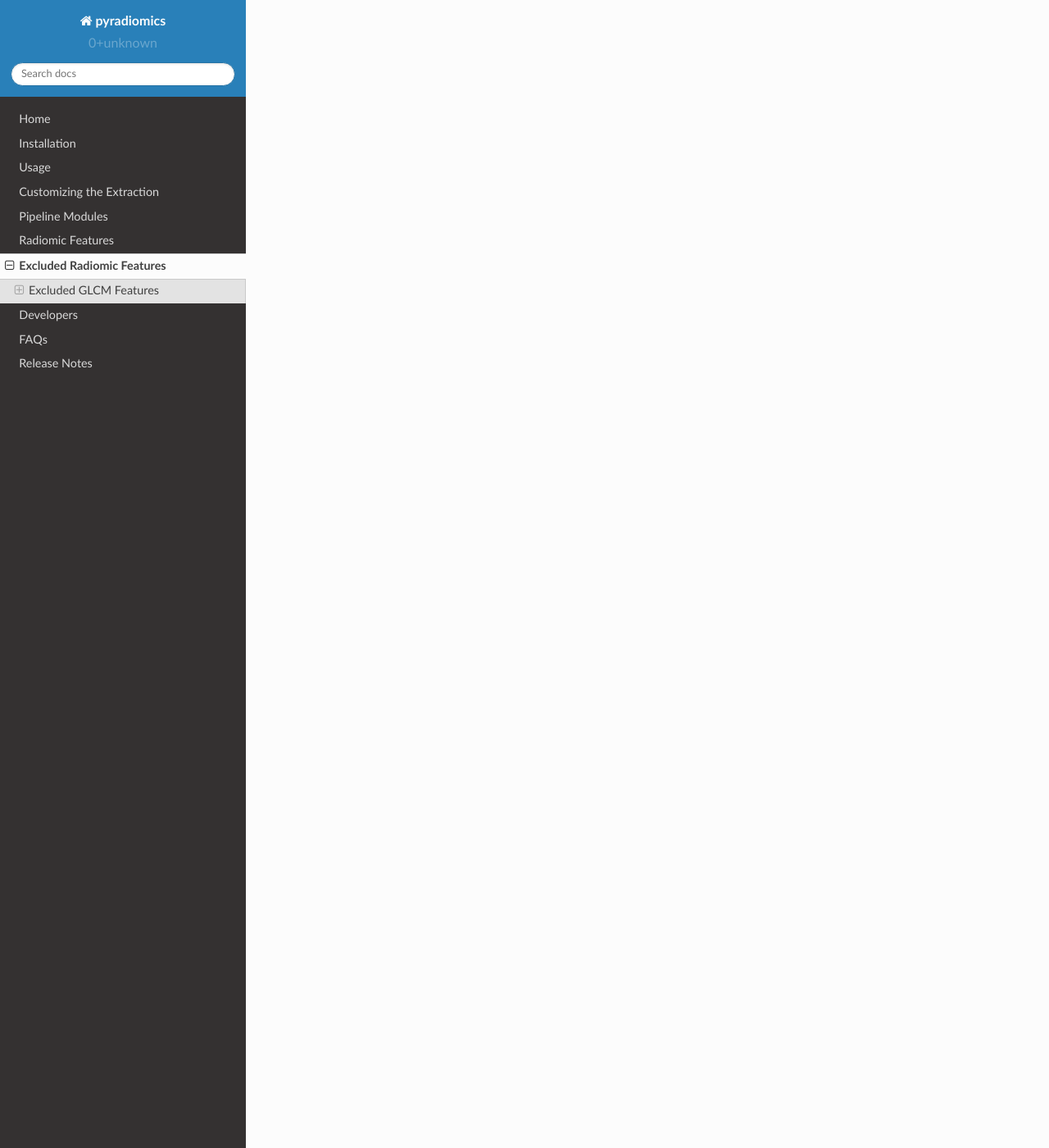
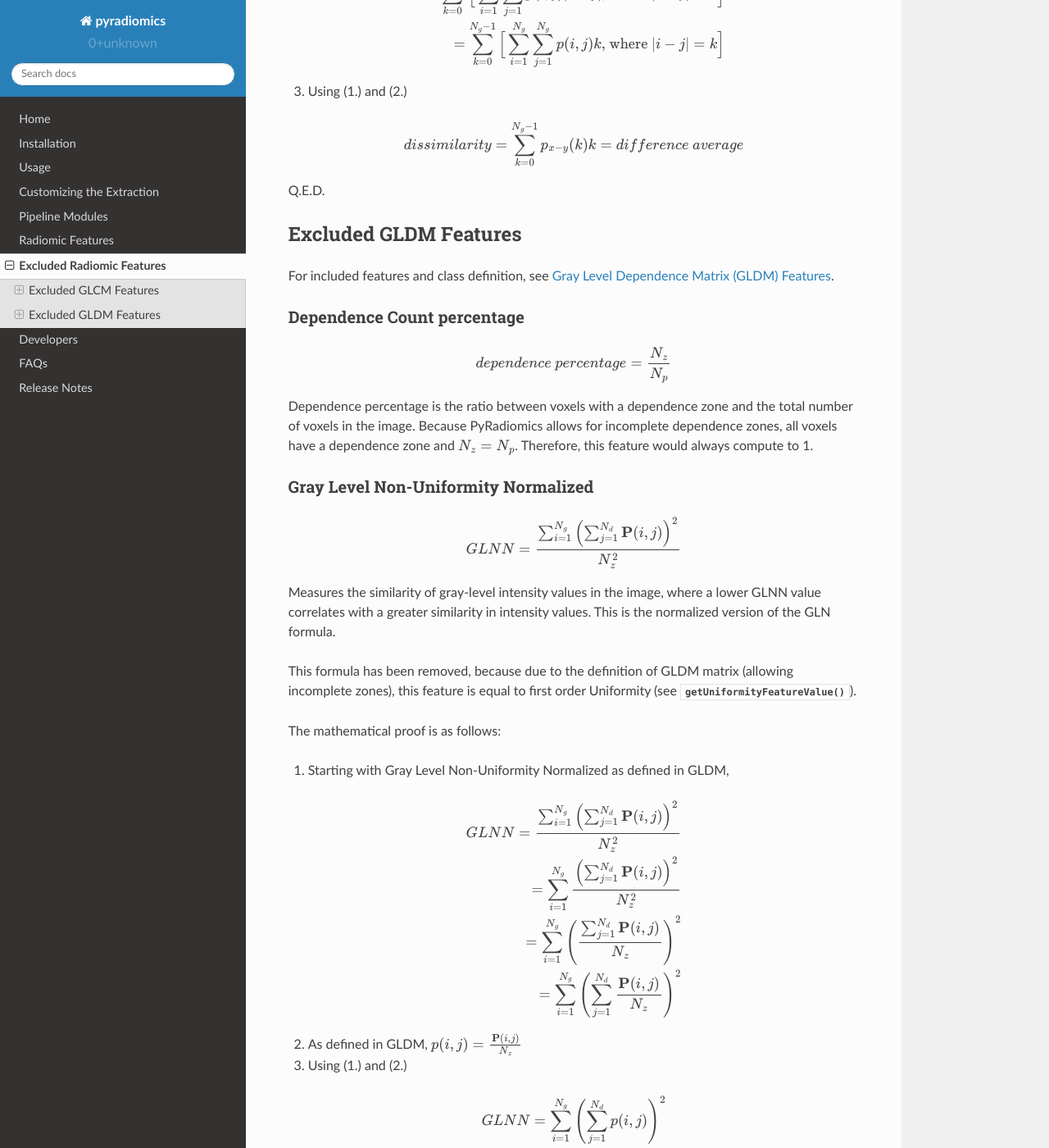
Before and after one commit to AIM-Harvard/pyradiomics, a Sphinx documentation site: the page built from docs/removedfeatures.rst, in a window 1280 px wide and 1400 px high, scrolled down 2427 px. Shown: the whole window at 82% size. Built offline with Sphinx 7.4.7 and the Read the Docs theme 2.0.0, drawn with Linux system fonts in a browser that asks for light colours; some of the changed text lies outside the part shown.

Commit message:
Remove duplicate features
In addition to the equality between the formulas for Sum Variance and Cluster Tendency (#300), the following features also have identical formulas:

GLDM - Gray Level Non-Uniformity Normalized = First Order - Uniformity
GLCM - Dissimilarity = GLCM - Difference average
GLCM - Homogeneity1 = GLCM - ID (Exactly identical formula, only difference in name)
GLCM - Homogeneity2 = GLCM - IDM (Exactly identical formula, only difference in name)

Remove these features from the feature classes and update the documentation accordingly.
Remove features from example parameter files where applicable.
Add mathematical proof for these equalities to the documentation.

Simplify formulas in documentation for GLSZM, GLRLM and GLDM (use a predifined variable Nz for the sum of the matrix).

```diff
--- a/docs/features.rst
+++ b/docs/features.rst
@@ -9,11 +9,11 @@
 
 * :ref:`radiomics-firstorder-label` (19 features)
 * :ref:`radiomics-shape-label` (16 features)
-* :ref:`radiomics-glcm-label` (26 features)
+* :ref:`radiomics-glcm-label` (23 features)
 * :ref:`radiomics-glszm-label` (16 features)
 * :ref:`radiomics-glrlm-label` (16 features)
 * :ref:`radiomics-ngtdm-label` (5 features)
-* :ref:`radiomics-gldm-label` (15 features)
+* :ref:`radiomics-gldm-label` (14 features)
 
 All feature classes, with the exception of shape can be calculated on either the original image and/or a derived image,
 obtained by applying one of several filters. The shape descriptors are independent of gray value, and are extracted from
--- a/docs/removedfeatures.rst
+++ b/docs/removedfeatures.rst
@@ -80,9 +80,127 @@
 (7) Combining (3.) and (6.) yields the following formula:
 
 .. math::
-
     \text{Cluster Tendency} =
     \displaystyle\sum^{2N_g}_{k=2}{\Big[\big(k-SA\big)^2p_{x+y}(k)\Big]} =
     \textit{ sum variance}
 
 Q.E.D
+
+Dissimilarity
+#############
+
+.. math::
+    \textit{dissimilarity} = \displaystyle\sum^{N_g}_{i=1}\displaystyle\sum^{N_g}_{j=1}{p(i,j)|i-j|}
+
+Dissimilarity is a measure of local intensity variation defined as the mean absolute difference between the
+neighbouring pairs. A larger value correlates with a greater disparity in intensity values
+among neighboring voxels.
+
+This feature has been removed, as it is mathematically identical to Difference Average (see
+:py:func:`~radiomics.glcm.RadiomicsGLCM.getDifferenceAverageFeatureValue()`).
+
+The mathematical proof is as follows:
+
+(1) As defined in GLCM, :math:`p_{x-y}(k) = \sum^{N_g}_{i=1}\sum^{N_g}_{j=1}{p(i,j)},\text{ where }|i-j|=k`
+
+(2) Starting with Dissimilarity as defined in GLCM:
+
+.. math::
+    \textit{dissimilarity} = \displaystyle\sum^{N_g}_{i=1}\displaystyle\sum^{N_g}_{j=1}{p(i,j)|i-j|}
+
+    = \displaystyle\sum^{N_g-1}_{k=0}{\Big[
+    \displaystyle\sum^{N_g}_{i=1}\displaystyle\sum^{N_g}_{j=1}{p(i,j)|i-j|} \text{, where }|i-j|=k\Big]}
+
+    = \displaystyle\sum^{N_g-1}_{k=0}{\Big[
+    \displaystyle\sum^{N_g}_{i=1}\displaystyle\sum^{N_g}_{j=1}{p(i,j)k} \text{, where }|i-j|=k\Big]}
+
+(3) Using (1.) and (2.)
+
+.. math::
+    \textit{dissimilarity} = \displaystyle\sum^{N_g-1}_{k=0}{p_{x-y}(k)k} = \textit{difference average}
+
+Q.E.D.
+
+.. _radiomics-excluded-gldm-label:
+
+Excluded GLDM Features
+----------------------
+
+For included features and class definition, see :ref:`radiomics-gldm-label`.
+
+.. _radiomics-excluded-gldm-glnn-label:
+
+Dependence Count percentage
+###########################
+
+.. math::
+    \textit{dependence percentage} = \frac{N_z}{N_p}
+
+Dependence percentage is the ratio between voxels with a dependence zone and the total number of voxels in the image.
+Because PyRadiomics allows for incomplete dependence zones, all voxels have a dependence zone and :math:`N_z = N_p`.
+Therefore, this feature would always compute to 1.
+
+Gray Level Non-Uniformity Normalized
+####################################
+
+.. math::
+    \textit{GLNN} = \frac{\sum^{N_g}_{i=1}\left(\sum^{N_d}_{j=1}{\textbf{P}(i,j)}\right)^2}{N_z^2}
+
+Measures the similarity of gray-level intensity values in the image, where a lower GLNN value
+correlates with a greater similarity in intensity values. This is the normalized version of the GLN formula.
+
+This formula has been removed, because due to the definition of GLDM matrix (allowing incomplete zones), this feature is
+equal to first order Uniformity (see :py:func:`~radiomics.firstorder.RadiomicsFirstOrder.getUniformityFeatureValue()`).
+
+The mathematical proof is as follows:
+
+(1) Starting with Gray Level Non-Uniformity Normalized as defined in GLDM,
+
+.. math::
+    \textit{GLNN} = \frac{\sum^{N_g}_{i=1}\left(\sum^{N_d}_{j=1}{\textbf{P}(i,j)}\right)^2}{N_z^2}
+
+    = \displaystyle\sum^{N_g}_{i=1}{
+        \frac{ \left( \sum^{N_d}_{j=1}{ \textbf{P}(i,j) } \right)^2 }{ N_z^2 }
+    }
+
+    = \displaystyle\sum^{N_g}_{i=1}{ \left(
+        \frac{ \sum^{N_d}_{j=1}{ \textbf{P}(i,j) } }{ N_z }
+    \right)^2}
+
+    = \displaystyle\sum^{N_g}_{i=1}{ \left(
+        \sum^{N_d}_{j=1}{ \frac{ \textbf{P}(i,j) } { N_z } }
+    \right)^2}
+
+(2) As defined in GLDM, :math:`p(i,j) = \frac{\textbf{P}(i,j)}{N_z}`
+
+(3) Using (1.) and (2.)
+
+.. math::
+    \textit{GLNN} = \displaystyle\sum^{N_g}_{i=1}{ \left(
+        \sum^{N_d}_{j=1}{ p(i,j) }
+    \right)^2}
+
+(4) Because in the PyRadiomics definition incomplete dependence zones are allowed, every voxel in the ROI has a
+    dependence zone. Therefore, :math:`N_z = N_p` and :math:`\sum^{N_d}_{j=1}{\textbf{P}(i,j)}` equals the number of voxels
+    with gray level :math:`i` and is equal to :math:`\textbf{P}(i)`, the first order histogram with :math:`N_g` discreet
+    gray levels, as defined in first order.
+
+(5) As defined in first order, :math:`p(i) = \frac{\textbf{P}(i)}{N_p}`
+
+(6) Using (2.), (4.) and (5.)
+
+.. math::
+    \displaystyle\sum^{N_d}_{j=1}{\textbf{P}(i,j)} = \textbf{P}(i)
+
+    \frac{\sum^{N_d}_{j=1}{\textbf{P}(i,j)}}{N_z} = \frac{\textbf{P}(i)}{N_p}
+
+    \displaystyle\sum^{N_d}_{j=1}{\frac{\textbf{P}(i,j)}{N_z}} = \frac{\textbf{P}(i)}{N_p}
+
+    \displaystyle\sum^{N_d}_{j=1}{p(i,j)} = p(i)
+
+(7) Combining (3.) and (6.) yields:
+
+.. math::
+    \textit{GLNN} = \displaystyle\sum^{N_g}_{i=1}{p(i)^2} = Uniformity
+
+Q.E.D.
```
Also changed, not shown: other parts of docs/removedfeatures.rst (+2 -2 lines), 10 other files.
